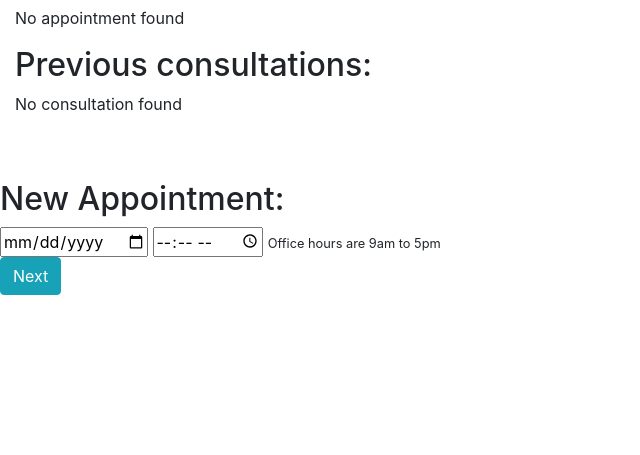
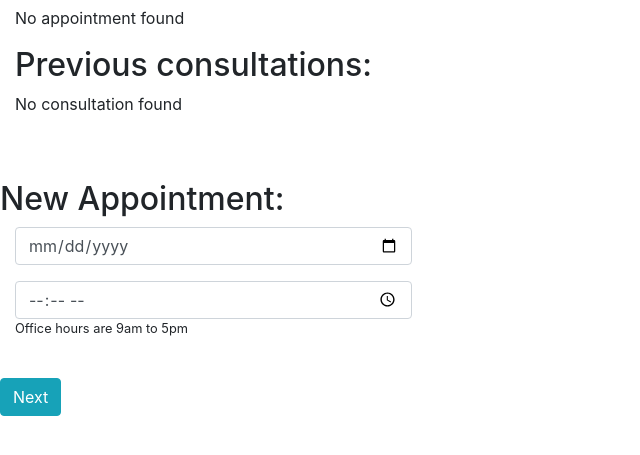
Before and after one commit to catamaro/SIBD_Project, a PHP site: page /client_page.php?client_VAT=1 in a window 1280 px wide. Shown: the part 266-721 px from the top of the page, without its empty margins (0-640 px from the left). Run offline with PHP 8.4, Linux system fonts and the light colour scheme; data that the repository does not hold is empty.

Commit message:
Mais coisas bonitas

```diff
--- a/SIBD3/client_page.php
+++ b/SIBD3/client_page.php
@@ -178,9 +178,17 @@ endif;?>
 </br></br>
 <h2>New Appointment: </h2>
 <form action="mark_appointment.php" method="post">
-	<input hidden type="text" name="client_VAT" value= "<?php echo $crow['client_VAT'];?>"/>
-	<input type="date" name="date">
-	<input type="time" min="09:00" max="17:00" name ="time" required> <small>Office hours are 9am to 5pm</small>
+  <input hidden type="text" name="client_VAT" value= "<?php echo $crow['client_VAT'];?>"/>
+  <div class="col-4">
+  <div class="form-group">
+      <input type="date" class="form-control" name="date">
+  </div>
+  </div>
+  <div class="col-4">
+  <div class="form-group">
+      <input type="time" class="form-control" min="09:00" max="17:00" name ="time" required> <small>Office hours are 9am to 5pm</small>
+  </div>
+  </div>
 	</br>
 	<p><input type="submit" class="btn btn-info" value="Next"/></p>
 </form>
```
Also changed, not shown: SIBD3/create_consultation.php (+9 -4 lines), SIBD3/mark_appointment.php (+5 -2 lines).
